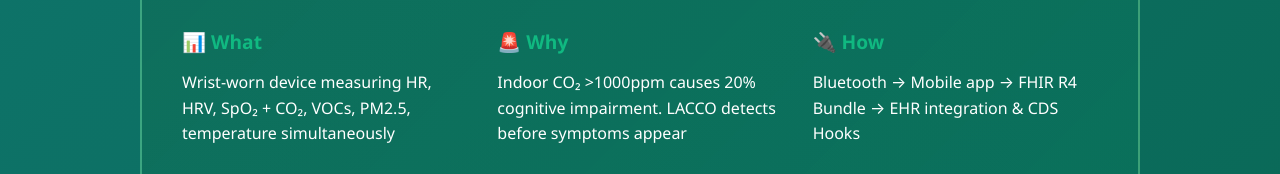
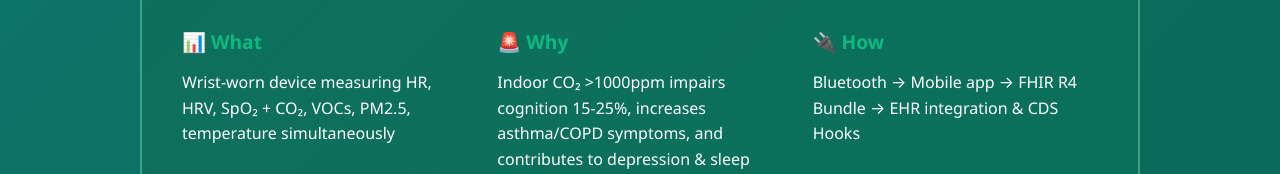
Before and after one commit to ArtOfSensorTech/lacco-website, a plain HTML site: page index.html in a window 1280 px wide. Shown: the part 567-741 px from the top of the page. Drawn offline with Linux system fonts and the light colour scheme.

Commit message:
Update index.html

```diff
--- a/index.html
+++ b/index.html
@@ -199,7 +199,8 @@
                 </div>
                 <div class="pitch-item">
                     <h4>🚨 Why</h4>
-                    <p>Indoor CO₂ >1000ppm causes 20% cognitive impairment. LACCO detects before symptoms appear</p>
+                    <p>Indoor CO₂ >1000ppm impairs cognition 15-25%, increases asthma/COPD symptoms,
+                       and contributes to depression &amp; sleep disorders via chronic hypercapnia. LACCO detects before symptoms appear</p>
                 </div>
                 <div class="pitch-item">
                     <h4>🔌 How</h4>
@@ -256,7 +257,6 @@
                 • Device concept: <strong>Finnish Utility Model</strong> (filed Dec 2025, pending)<br><br>
 
                 <strong>Arto Kivimäki</strong> | Independent Researcher & Developer<br>
-                Târgu Mureș, Romania
             </p>
         </div>
     </div>
```
